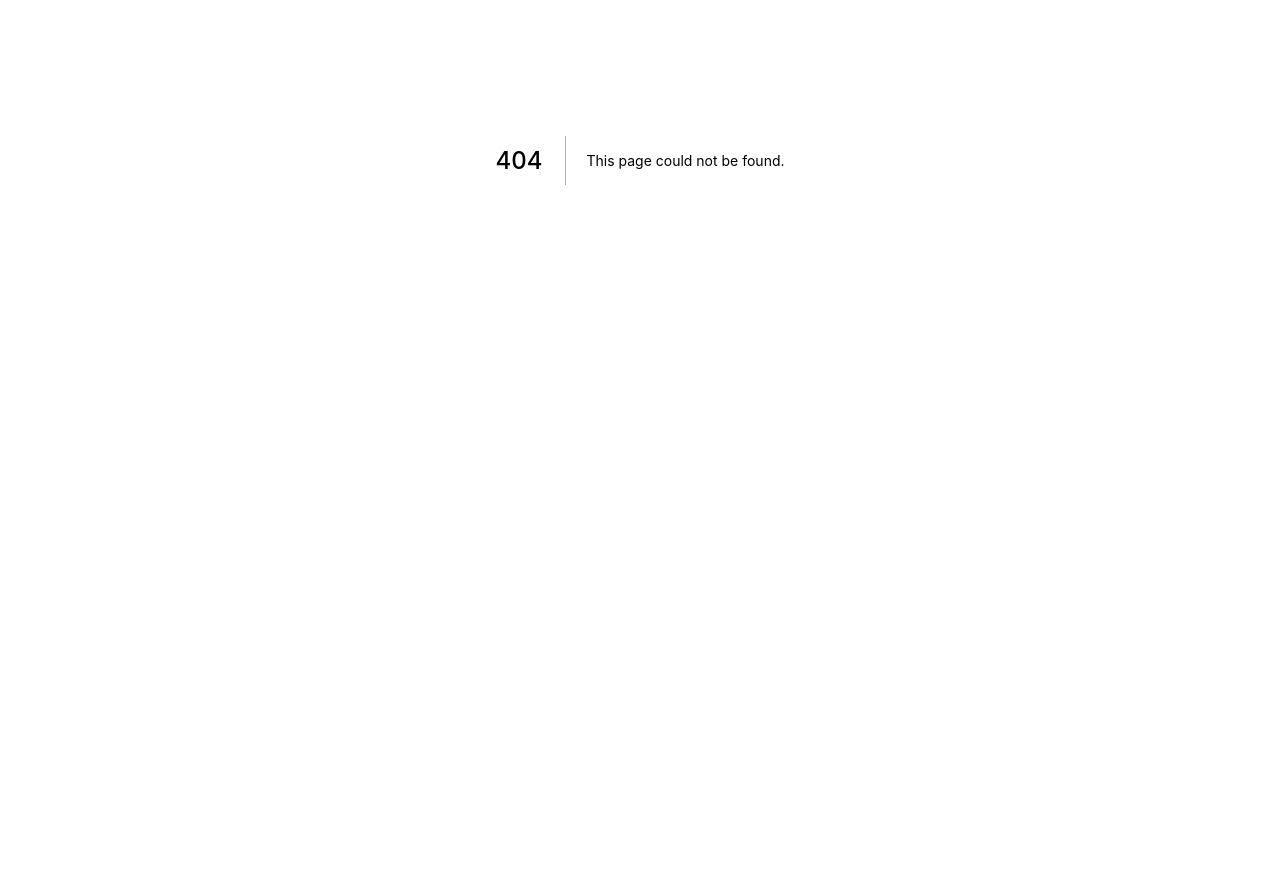
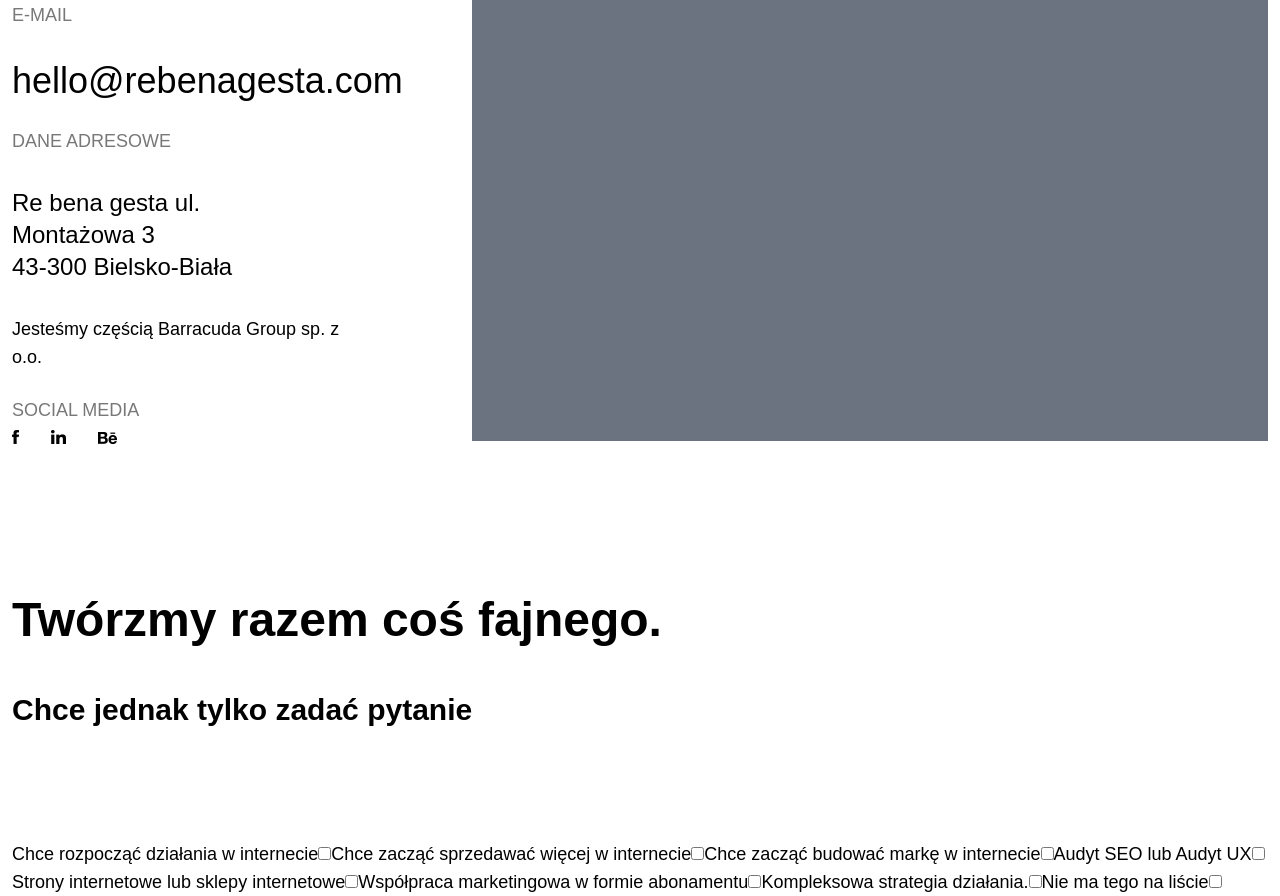
Before and after one commit to narghar/just-practice, a Next.js app: page /contact in a window 1280 px wide. Before the commit this address had no page. Shown: the part 240-1136 px from the top of the page. Before the commit the page ends 800 px from the top, so only its background shows below. Built offline with nearby package versions, Linux system fonts and the light colour scheme; a web font is replaced by a local one.

Commit message:
Add contact page

```diff
--- /dev/null
+++ b/pages/contact.js
@@ -0,0 +1,88 @@
+import Image from "next/image";
+export default function Contact() {
+  return (
+    <div className="max-w-screen-3xl px-3 mx-auto overflow-hidden">
+      <div className="max-w-base mx-auto">
+        <h3 className="text-3xl font-bold mb-20">
+          Zadaj pytanie lub zacznijmy projekt
+        </h3>
+        <section className="flex relative">
+          <div className="flex flex-col justify-between min-w-[340px] h-[576px] mr-[9.4vw] font-medium">
+            <div>
+              <p className="uppercase text-lightgray mb-8">Telefon</p>
+              <p className="text-4xl">+48 505 950 952</p>
+            </div>
+            <div>
+              <p className="uppercase text-lightgray mb-8">E-mail</p>
+              <p className="text-4xl">hello@rebenagesta.com</p>
+            </div>
+            <div>
+              <p className="uppercase text-lightgray mb-8">Dane adresowe</p>
+              <p className="text-2xl mb-8">
+                Re bena gesta ul.
+                <br />
+                Montażowa 3<br />
+                43-300 Bielsko-Biała
+              </p>
+              <p>Jesteśmy częścią Barracuda Group sp. z o.o.</p>
+            </div>
+            <div>
+              <p className="uppercase text-lightgray">Social Media</p>
+              <div className="mr-8 inline-block">
+                <Image
+                  src="/assets/contact/facebook.png"
+                  alt="behance"
+                  width={7}
+                  height={14}
+                />
+              </div>
+              <div className="mr-8 inline-block">
+                <Image
+                  src="/assets/contact/linkedin.png"
+                  alt="behance"
+                  width={15}
+                  height={14}
+                />
+              </div>
+              <div className="inline-block">
+                <Image
+                  src="/assets/contact/behance.png"
+                  alt="behance"
+                  width={19}
+                  height={12}
+                />
+              </div>
+            </div>
+          </div>
+          <div className="3xl:absolute flex-grow top-0 left-[513px] bg-gray-500 h-[565px] w-full 3xl:w-[1093px]"></div>
+        </section>
+        <section className="mt-36">
+          <h2 className="text-5xl font-bold">Twórzmy razem coś fajnego.</h2>
+          <h3 className="text-3xl font-bold mt-12">
+            Chce jednak tylko zadać pytanie
+          </h3>
+          <form className="mt-28">
+            <label htmlFor="">Chce rozpocząć działania w internecie</label>
+            <input type="checkbox" name="" id="" />
+            <label htmlFor="">Chce zacząć sprzedawać więcej w internecie</label>
+            <input type="checkbox" name="" id="" />
+            <label htmlFor="">Chce zacząć budować markę w internecie</label>
+            <input type="checkbox" name="" id="" />
+            <label htmlFor="">Audyt SEO lub Audyt UX</label>
+            <input type="checkbox" name="" id="" />
+            <label htmlFor="">Strony internetowe lub sklepy internetowe</label>
+            <input type="checkbox" name="" id="" />
+            <label htmlFor="">
+              Współpraca marketingowa w formie abonamentu
+            </label>
+            <input type="checkbox" name="" id="" />
+            <label htmlFor="">Kompleksowa strategia działania.</label>
+            <input type="checkbox" name="" id="" />
+            <label htmlFor="">Nie ma tego na liście</label>
+            <input type="checkbox" name="" id="" />
+          </form>
+        </section>
+      </div>
+    </div>
+  );
+}
```
